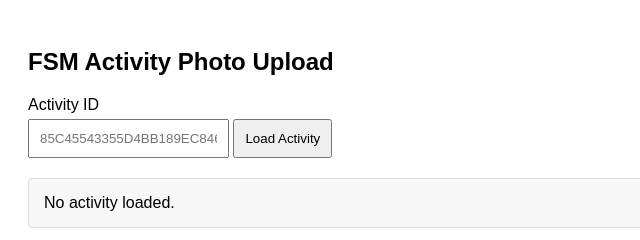
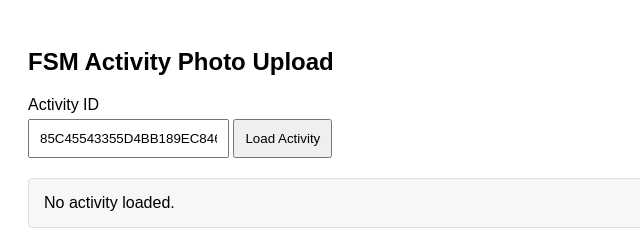
Before and after one commit to lbothorb/lbothorb.github.io, a plain HTML site: page index.html in a window 1280 px wide. Shown: the top 240 px of the page, 0-640 px from the left. Drawn offline with Linux system fonts and the light colour scheme.

Commit message:
Fix HTML encoding issues in index.html

```diff
--- a/index.html
+++ b/index.html
@@ -56,7 +56,7 @@
 <input
     type="text"
     id="activityId"
-    placeholder="85C45543355D4BB189EC846C72917EAF">
+    value="85C45543355D4BB189EC846C72917EAF">
 
 <button id="loadActivityBtn">
     Load Activity
```
